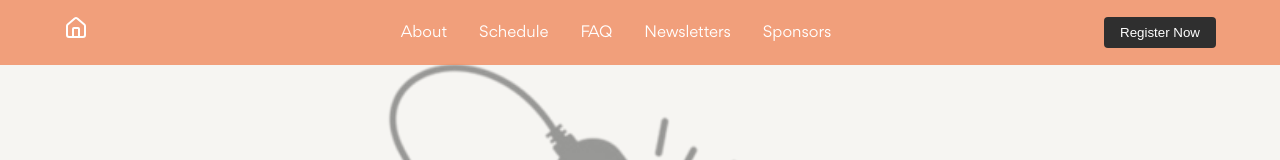
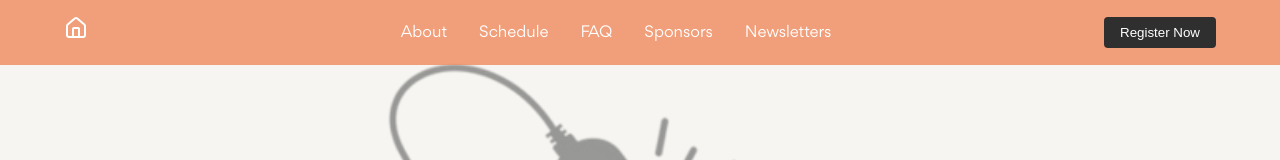
Before and after one commit to heonaliu/unplugged-hackathon, a React (Vite) app: page / in a window 1280 px wide. Shown: the top 160 px of the page. Built offline with nearby package versions, Linux system fonts and the light colour scheme; no server answers.

Commit message:
reorder the list of items in navbar, also added ids to each item so that it scrolls to appropriate section

```diff
--- a/src/components/Navbar.jsx
+++ b/src/components/Navbar.jsx
@@ -42,18 +42,18 @@ export const Navbar = () => {
           </li>
           <li>
             <a
+              href="#sponsors"
+              className="text-white hover:text-charcoal no-underline"
+            >
+              Sponsors
+            </a>
+          </li>
+          <li>
+            <a
               href="#newsletters"
               className="text-white hover:text-charcoal no-underline"
             >
               Newsletters
-            </a>
-          </li>
-          <li>
-            <a
-              href="#sponsors"
-              className="text-white hover:text-charcoal no-underline"
-            >
-              Sponsors
             </a>
           </li>
         </ul>
@@ -91,15 +91,15 @@ export const Navbar = () => {
           </a>
           <a
             className="text-white hover:text-charcoal no-underline"
+            href="#sponsors"
+          >
+            Sponsors
+          </a>
+          <a
+            className="text-white hover:text-charcoal no-underline"
             href="#newsletters"
           >
             Newsletters
-          </a>
-          <a
-            className="text-white hover:text-charcoal no-underline"
-            href="#sponsors"
-          >
-            Sponsors
           </a>
           <button className="bg-white text-orange px-4 py-2 rounded hover:bg-gray-50 border-none w-full">
             Register Now
--- a/src/sections/About.jsx
+++ b/src/sections/About.jsx
@@ -1,6 +1,6 @@
 export const About = () => {
   return (
-    <section className="py-10 px-6 text-center">
+    <section id="about" className="py-10 px-6 text-center scroll-mt-10">
       <h1 className="text-orange font-rubikOne text-5xl font-bold mb-12">
         Welcome
       </h1>
--- a/src/sections/FAQ.jsx
+++ b/src/sections/FAQ.jsx
@@ -18,7 +18,7 @@ export const Faq = () => {
   ];
 
   return (
-    <section className="py-16 px-6 bg-beige text-center">
+    <section id="faq" className="py-16 px-6 bg-beige text-center scroll-mt-10">
       <h1 className="text-orange font-rubikOne text-5xl font-bold mb-12">
         FAQ
       </h1>
--- a/src/sections/Hero.jsx
+++ b/src/sections/Hero.jsx
@@ -3,7 +3,7 @@ import plugVector from "../assets/plug-vector.png";
 
 export const Hero = () => {
   return (
-    <section className="min-h-screen flex flex-col items-center justify-center text-center px-6 pt-20">
+    <section id="home" className="min-h-screen flex flex-col items-center justify-center text-center px-6 pt-20">
       <img
         src={plugVector}
         alt="Plug Vector"
--- a/src/sections/Newsletters.jsx
+++ b/src/sections/Newsletters.jsx
@@ -35,7 +35,7 @@ export const Newsletters = () => {
   };
 
   return (
-    <section className="py-16 px-6 bg-beige text-center">
+    <section id="newsletters" className="py-16 px-6 bg-beige text-center scroll-mt-10">
       <h1 className="text-orange font-rubikOne text-5xl font-bold mb-12">
         Newsletters
       </h1>
--- a/src/sections/Schedule.jsx
+++ b/src/sections/Schedule.jsx
@@ -41,7 +41,7 @@ export const Schedule = () => {
   ];
 
   return (
-    <section className="py-16 px-6 bg-beige text-center">
+    <section id="schedule" className="py-16 px-6 bg-beige text-center scroll-mt-10">
       <h1 className="text-orange font-rubikOne text-5xl font-bold mb-12">Schedule</h1>
       <h2 className="text-charcoal text-2xl font-semibold mb-8"> Saturday May 23, 2026</h2>
 
--- a/src/sections/Sponsors.jsx
+++ b/src/sections/Sponsors.jsx
@@ -16,7 +16,7 @@ export const Sponsors = () => {
   ];
 
   return (
-    <section className="py-16 px-6 bg-beige text-center">
+    <section id="sponsors" className="py-16 px-6 bg-beige text-center scroll-mt-10">
       <h1 className="text-orange font-rubikOne text-5xl font-bold mb-12">
         Sponsors
       </h1>
```
